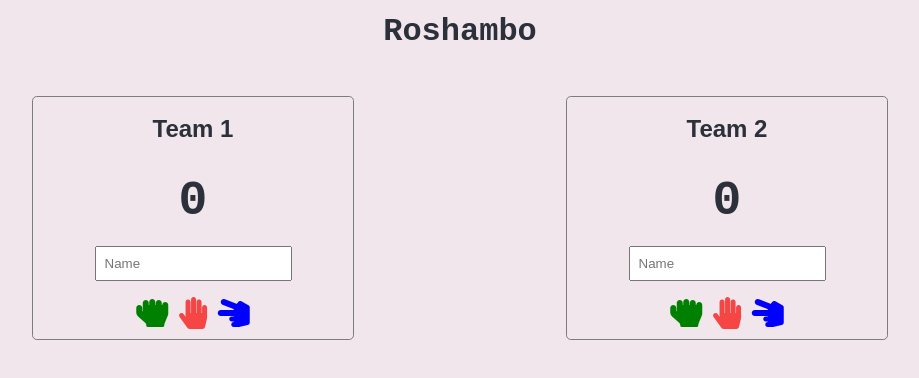
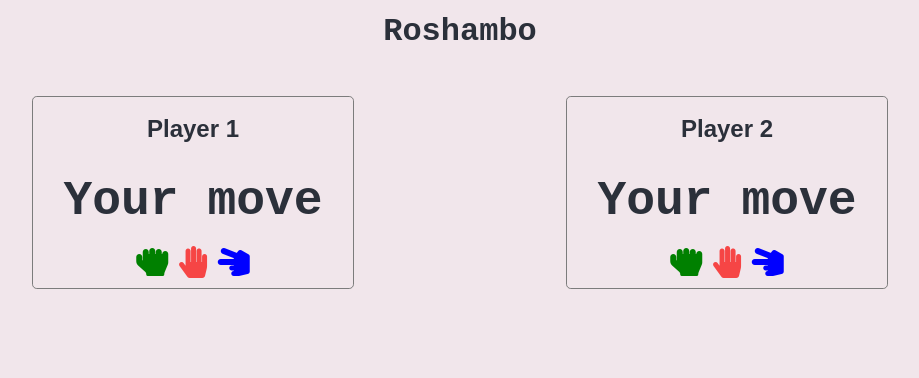
Before and after one commit to kfric/roshambo-js, a plain HTML site: page public/index.html in a window 1280 px wide. Shown: the whole page, without its empty margins (180-1099 px from the left). Drawn offline with Linux system fonts and the light colour scheme.

Commit message:
Able to select rock, paper or scissors individually for each player

```diff
--- a/public/index.html
+++ b/public/index.html
@@ -16,12 +16,9 @@
       <h1>Roshambo</h1>
     </header>
     <main>
-      <section class="team1">
-        <h2>Team 1</h2>
-        <h3>0</h3>
-        <fieldset>
-          <input type="text" placeholder="Name" />
-        </fieldset>
+      <section class="player1">
+        <h2>Player 1</h2>
+        <h3>Your move</h3>
 
         <fieldset>
           <i class="rock fas fa-2x fa-hand-rock"></i>
@@ -30,12 +27,9 @@
         </fieldset>
       </section>
 
-      <section class="team2">
-        <h2>Team 2</h2>
-        <h3>0</h3>
-        <fieldset>
-          <input type="text" placeholder="Name" />
-        </fieldset>
+      <section class="player2">
+        <h2>Player 2</h2>
+        <h3>Your move</h3>
 
         <fieldset>
           <i class="rock fas fa-2x fa-hand-rock"></i>
```
